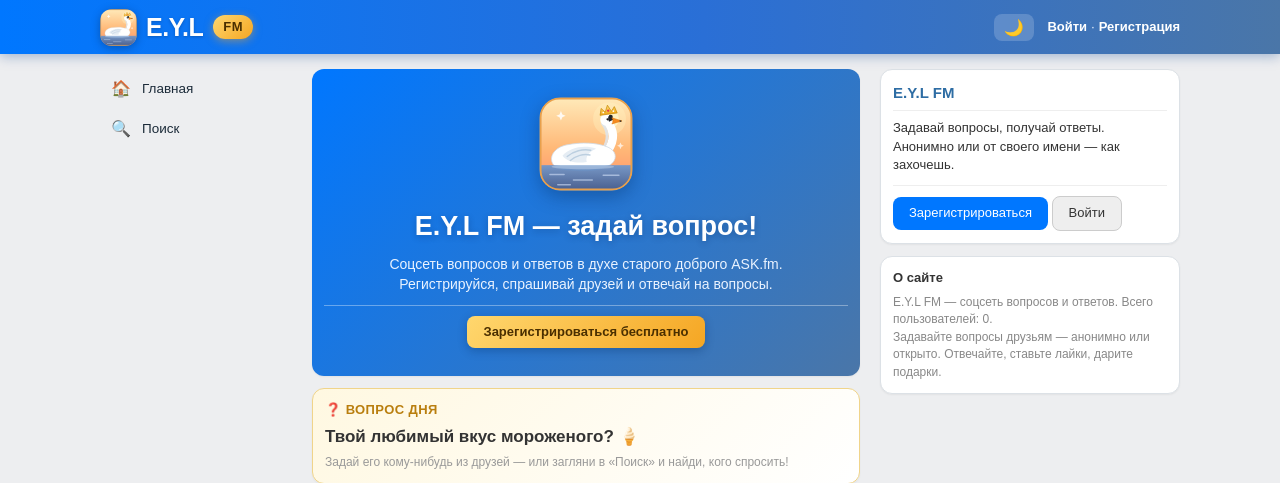
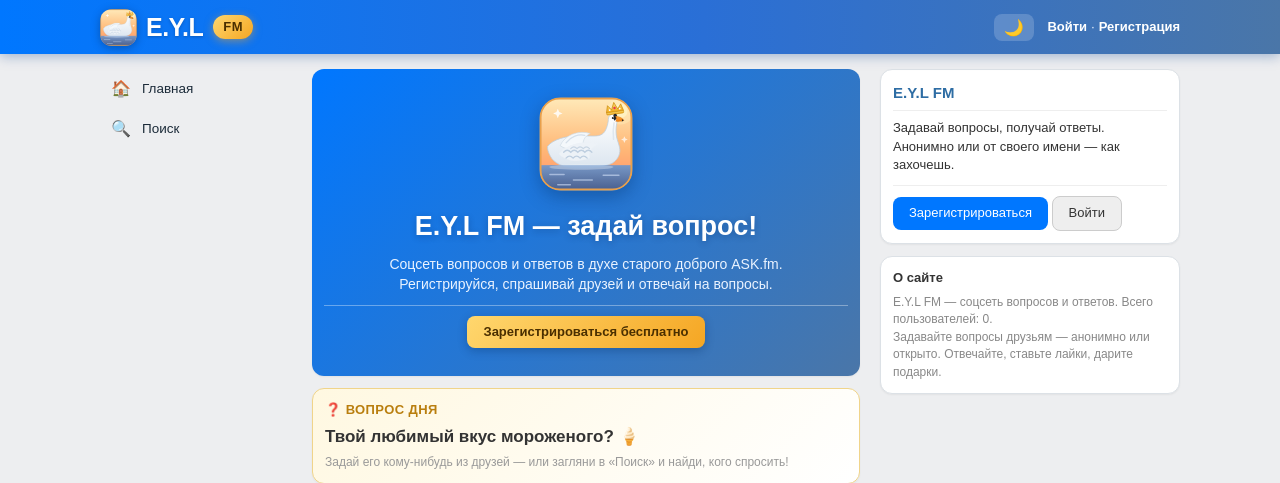
Before and after one commit to ygarik786-a11y/eylfm, a Flask app: page / in a window 1280 px wide. Shown: the top 483 px of the page. Run offline with Flask 3, Linux system fonts and the light colour scheme; data that the repository does not hold is empty.

Commit message:
Лебедь v3: единый силуэт, перья, корона

```diff
--- a/templates/base.html
+++ b/templates/base.html
@@ -9,7 +9,7 @@
 </head>
 <body>
 <div class="topbar"><div class="topbar-in">
-  <a class="logo" href="{{ url_for('index') }}"><span class="logo-swan"><img src="{{ url_for('static', filename='swan.svg') }}" alt="E.Y.L FM"></span><span class="logo-name">E.Y.L</span><span class="logo-fm">FM</span></a>
+  <a class="logo" href="{{ url_for('index') }}"><span class="logo-swan"><img src="{{ url_for('static', filename='swan2.svg') }}" alt="E.Y.L FM"></span><span class="logo-name">E.Y.L</span><span class="logo-fm">FM</span></a>
   <div class="topuser">
     <button class="theme-btn" id="themeBtn" title="Тёмная тема">🌙</button>
     {% if me %}Привет, <a href="{{ url_for('my_page') }}">{{ me.name }}</a> · <a href="{{ url_for('logout') }}">Выйти</a>
--- a/templates/index.html
+++ b/templates/index.html
@@ -2,7 +2,7 @@
 {% block content %}
 {% if not me %}
 <div class="card hero">
-  <img class="hero-swan" src="{{ url_for('static', filename='swan.svg') }}" alt="Лебедь E.Y.L">
+  <img class="hero-swan" src="{{ url_for('static', filename='swan2.svg') }}" alt="Лебедь E.Y.L">
   <h1>E.Y.L FM — задай вопрос!</h1>
   <p>Соцсеть вопросов и ответов в духе старого доброго ASK.fm.<br>Регистрируйся, спрашивай друзей и отвечай на вопросы.</p>
   <div class="hr"></div>
```
Also changed, not shown: static/swan2.svg (added).
